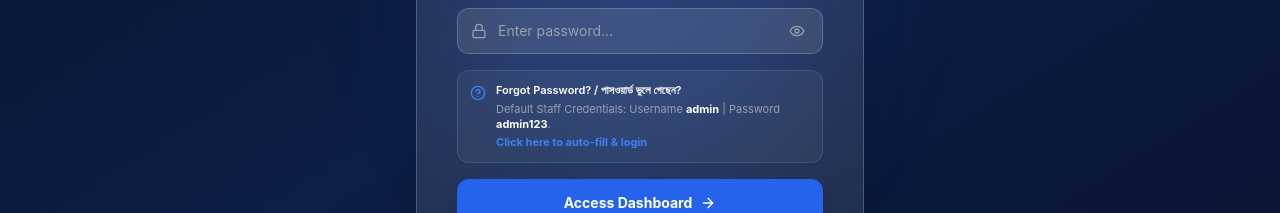
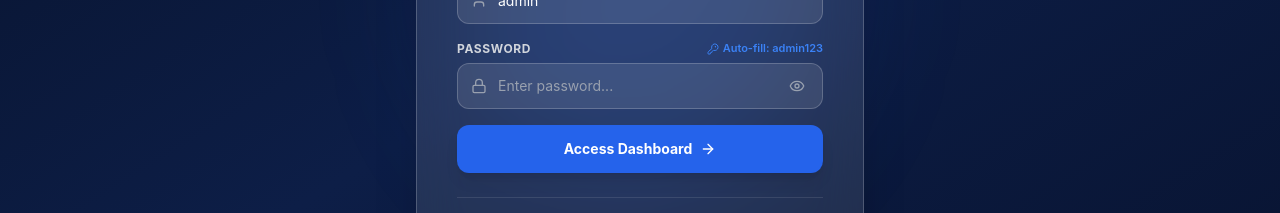
Before and after one commit to saditalislam-prog/digital_dokan_frontend, a React (Vite) app: page /admin-login in a window 1280 px wide. Shown: the part 480-693 px from the top of the page. Built offline with nearby package versions, Linux system fonts and the light colour scheme; no server answers.

Commit message:
refactor(admin): remove forgot password helper box from admin login form

```diff
--- a/src/pages/AdminLogin.jsx
+++ b/src/pages/AdminLogin.jsx
@@ -1,6 +1,6 @@
 import { useState, useEffect } from 'react';
 import { useNavigate, Link } from 'react-router-dom';
-import { ShieldCheck, Lock, User, AlertCircle, ArrowRight, Eye, EyeOff, KeyRound, HelpCircle } from 'lucide-react';
+import { ShieldCheck, Lock, User, AlertCircle, ArrowRight, Eye, EyeOff, KeyRound } from 'lucide-react';
 import { useAuth } from '../context/AuthContext';
 
 export default function AdminLogin() {
@@ -121,27 +121,6 @@ export default function AdminLogin() {
             </div>
           </div>
 
-          {/* Quick Forgot Password Help Helper */}
-          <div className="p-3 rounded-xl bg-white/5 border border-white/10 flex items-start gap-2.5 text-xs text-gray-300">
-            <HelpCircle className="w-4 h-4 text-accent-light shrink-0 mt-0.5" />
-            <div className="space-y-1 text-[11px]">
-              <span className="font-semibold text-white block">Forgot Password? / পাসওয়ার্ড ভুলে গেছেন?</span>
-              <p className="text-gray-400">
-                Default Staff Credentials: Username <strong className="text-white">admin</strong> | Password <strong className="text-white">admin123</strong>.
-              </p>
-              <button
-                type="button"
-                onClick={() => {
-                  setUsername('admin');
-                  setPassword('admin123');
-                }}
-                className="text-accent-light hover:underline font-bold inline-block"
-              >
-                Click here to auto-fill & login
-              </button>
-            </div>
-          </div>
-
           <button
             type="submit"
             disabled={loading}
```
